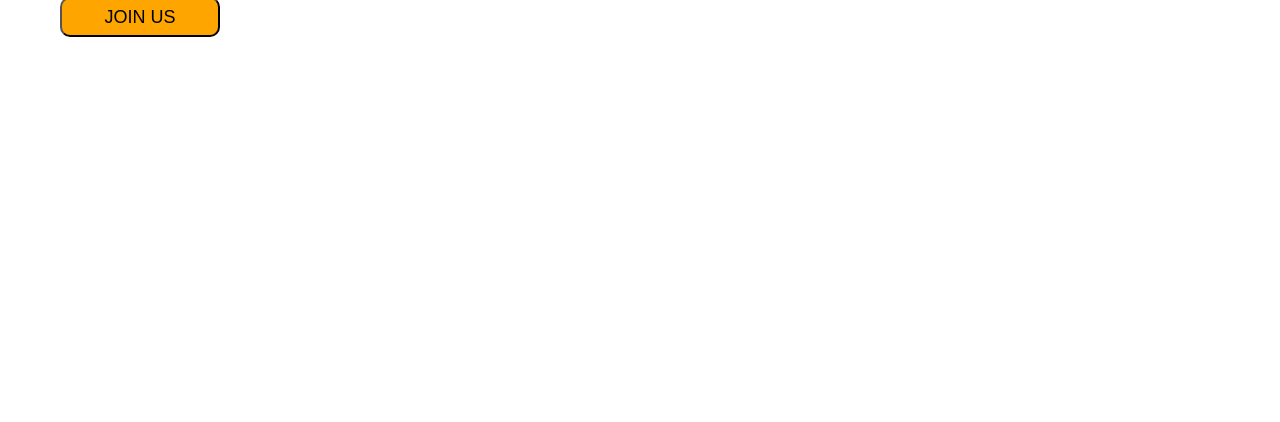
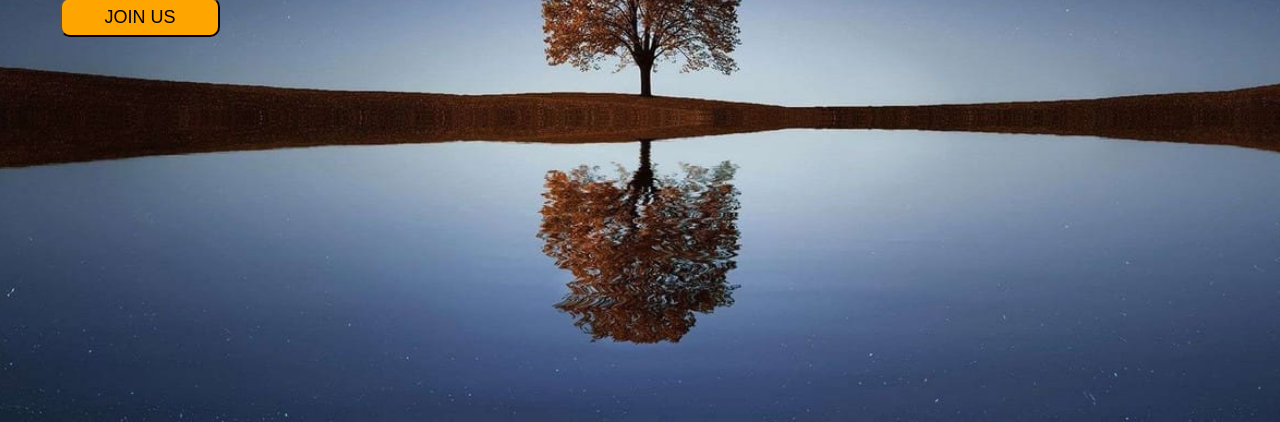
Before and after one commit to Farjana02mim/Firstwebsite, a plain HTML site: page index.html in a window 1280 px wide. Shown: the part 450-872 px from the top of the page. Drawn offline with Linux system fonts and the light colour scheme.

Commit message:
added background picture

```diff
--- a/style.css
+++ b/style.css
@@ -6,7 +6,7 @@
 .main{
     width: 100%;
     background: linear-gradient(to top, rgba(0,0,0,0.5)50%);
-    background-image: url(../images/WhatsApp\ Image\ 2025-07-03\ at\ 21.50.47_ccf33568.jpg);
+    background-image: url(../Firstwebsite/WhatsApp\ Image\ 2025-07-03\ at\ 21.50.47_ccf33568.jpg);
     background-position: center;
     background-size: cover;
     height: 109vh;
```
Also changed, not shown: WhatsApp Image 2025-07-03 at 21.50.47_ccf33568.jpg (added).
